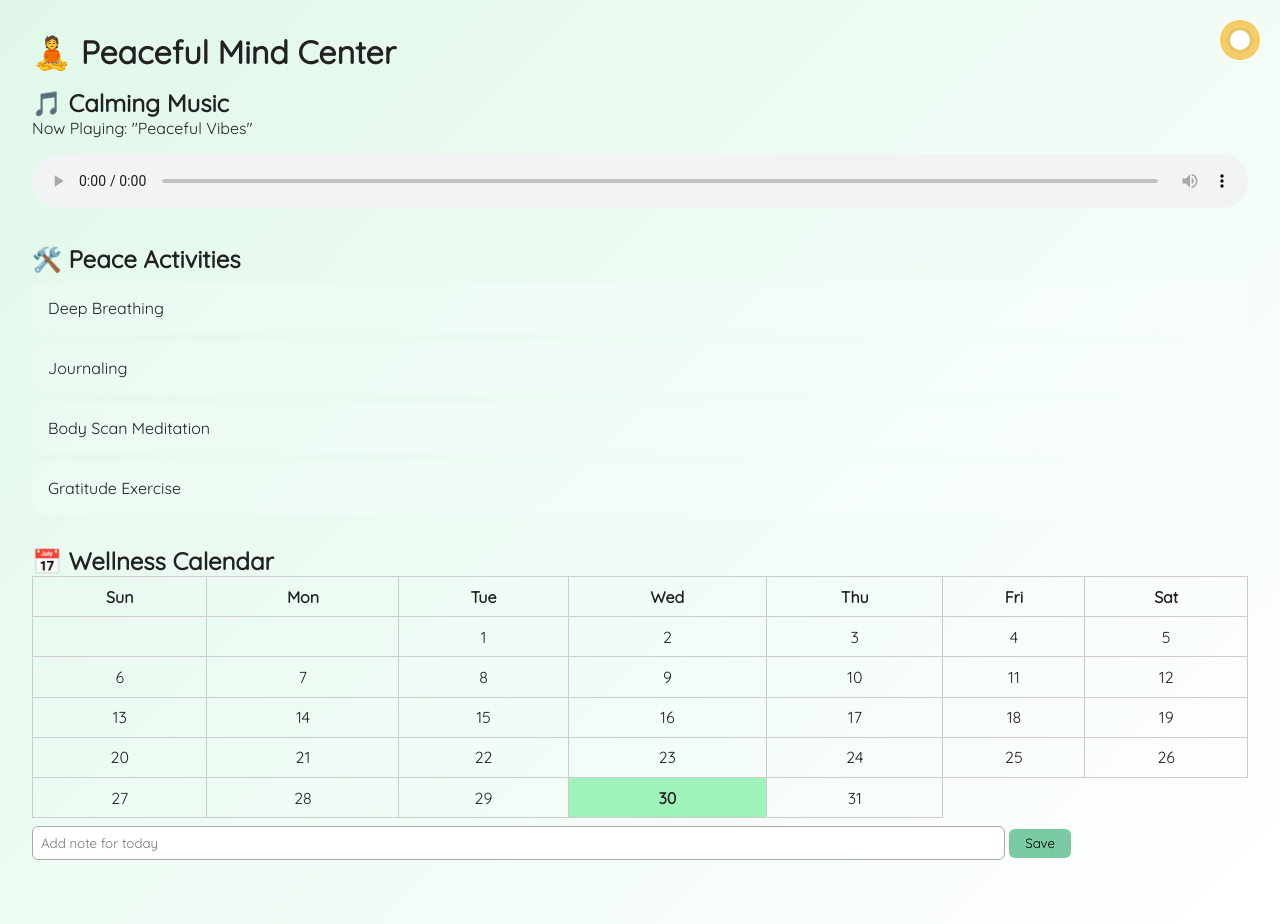
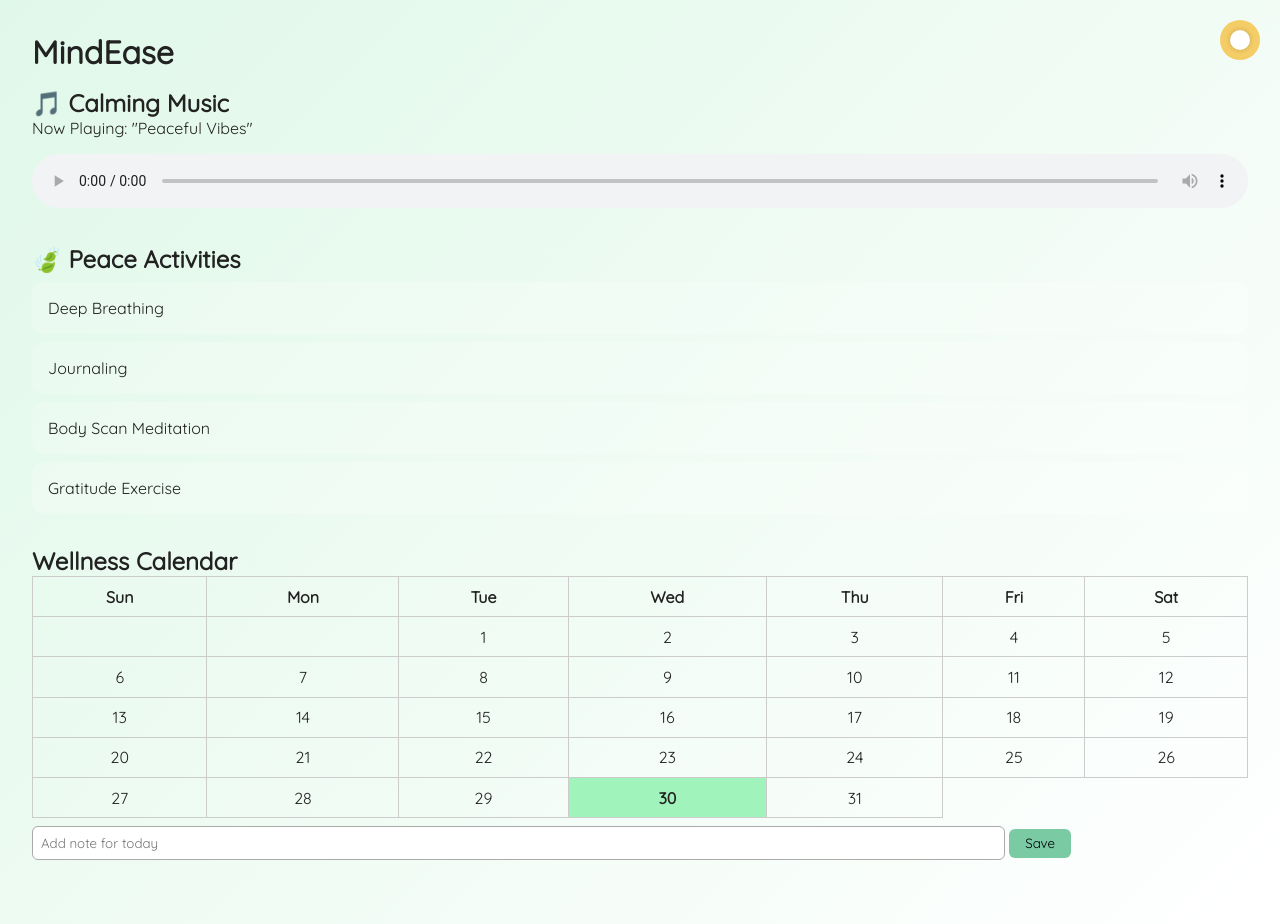
Before and after one commit to EllenIconoclust/Curator, a plain HTML site: page index.html in a window 1280 px wide. Drawn offline with Linux system fonts and the light colour scheme.

Commit message:
Update index.html

```diff
--- a/index.html
+++ b/index.html
@@ -133,7 +133,7 @@
     </button>
   </div>
 
-  <h1>🧘 Peaceful Mind Center</h1>
+  <h1>MindEase</h1>
 
   <div class="section">
     <h2>🎵 Calming Music</h2>
@@ -144,7 +144,7 @@
   </div>
 
   <div class="section">
-    <h2>🛠️ Peace Activities</h2>
+    <h2>🍃 Peace Activities</h2>
     <div class="activity" onclick="toggleDetails(this)">
       Deep Breathing
       <div class="activity-details">Breathe in for 4 seconds, hold for 4, and breathe out for 4. Repeat 5 times.</div>
@@ -164,7 +164,7 @@
   </div>
 
   <div class="section calendar">
-    <h2>📅 Wellness Calendar</h2>
+    <h2>Wellness Calendar</h2>
     <table id="calendar"></table>
     <input type="text" id="note" placeholder="Add note for today">
     <button class="save" onclick="saveNote()">Save</button>
```
